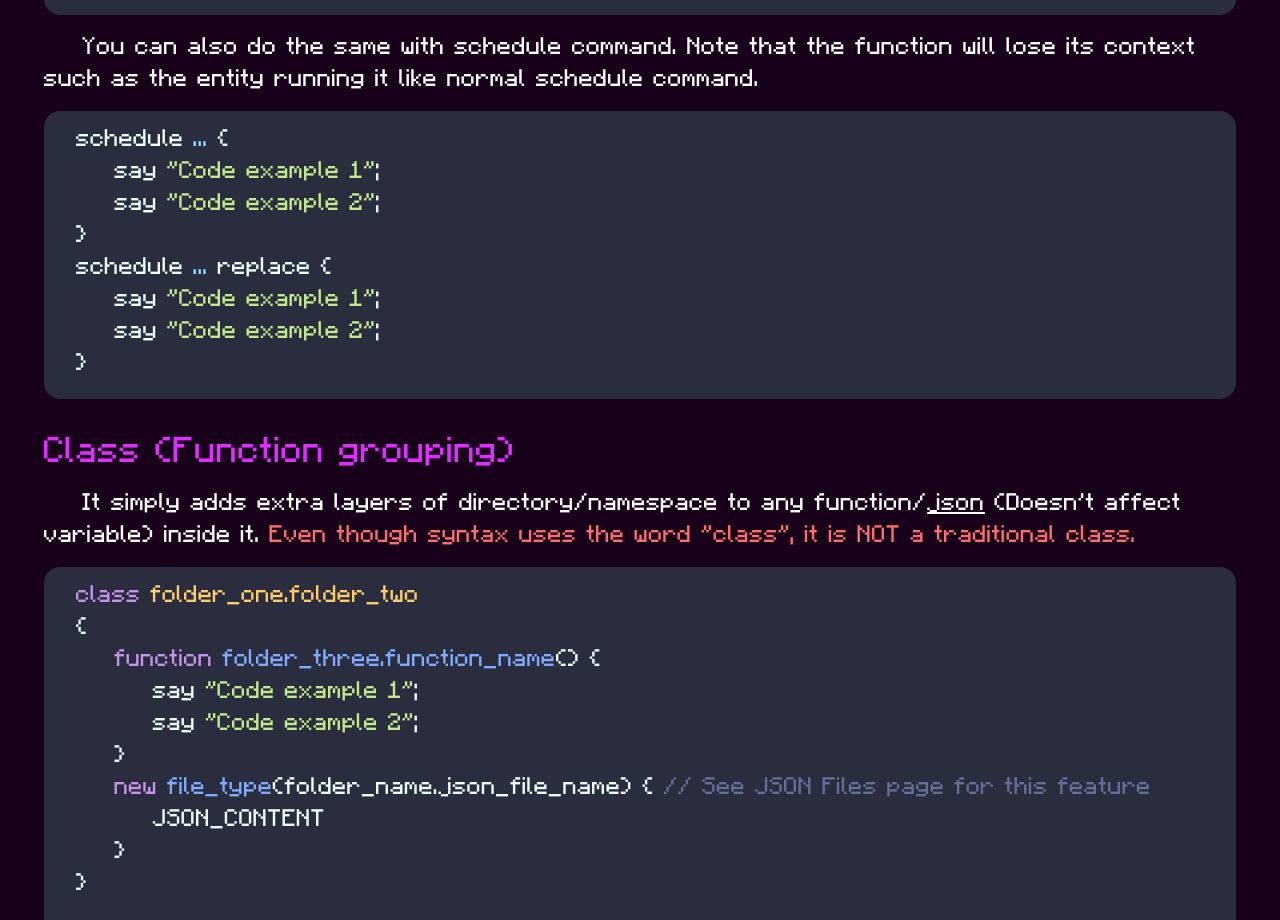
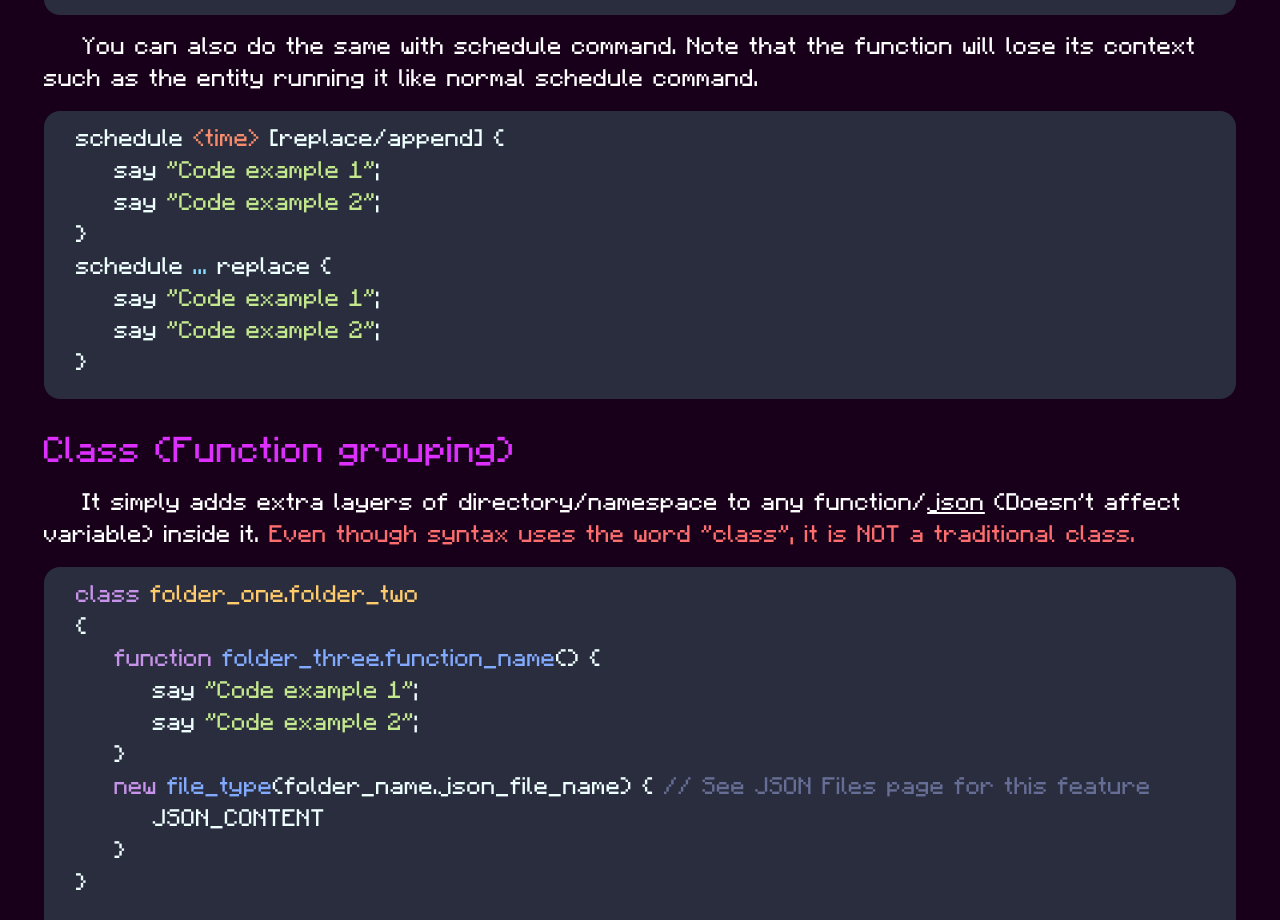
Before and after one commit to WingedSeal/jmc, a React (Create React App) app: page /documentation/function in a window 1280 px wide. Shown: the part 1517-2437 px from the top of the page. Built offline with nearby package versions, Linux system fonts and the light colour scheme.

Commit message:
Fix the anonym schedule on docs

```diff
--- a/src/pages/Function/Function.tsx
+++ b/src/pages/Function/Function.tsx
@@ -132,7 +132,8 @@ const Function = () => {
                         entity running it like normal schedule command.
                     </p>
                     <CodeBlock>
-                        schedule <CodeText type="operator">...</CodeText> {"{"}
+                        schedule <CodeText type="number">{"<time>"}</CodeText>{" "}
+                        [replace/append] {"{"}
                         <br />
                         <Tab />
                         say <CodeText type="string">"Code example 1"</CodeText>;
```
